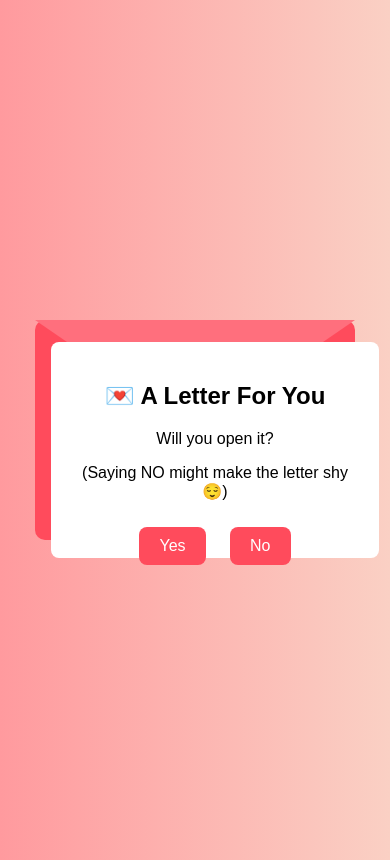
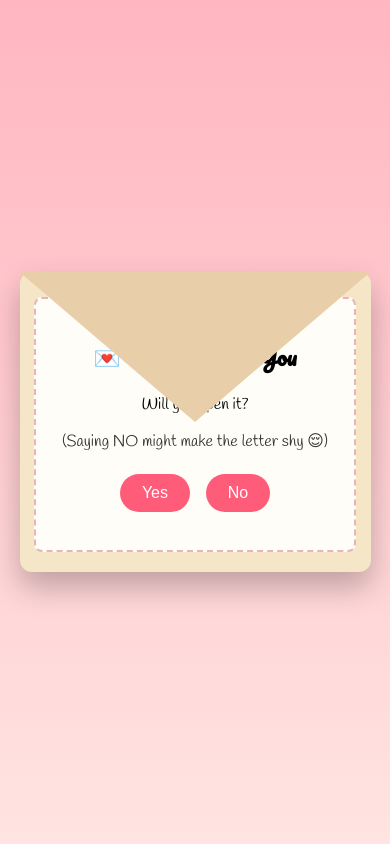
Before and after one commit to asevensmentor-maker/Promise-Day, a plain HTML site: page index.html in a window 390 px wide. Drawn offline with Linux system fonts and the light colour scheme.

Commit message:
Refactor styles for body and envelope components

```diff
--- a/style.css
+++ b/style.css
@@ -1,33 +1,27 @@
+* {
+  box-sizing: border-box;
+}
+
 body {
-  background: linear-gradient(to right, #ff9a9e, #fad0c4);
-  font-family: Arial, sans-serif;
+  margin: 0;
+  height: 100vh;
+  background: linear-gradient(to bottom, #ffb6c1, #ffe4e1);
   display: flex;
   justify-content: center;
   align-items: center;
-  height: 100vh;
-  overflow: hidden;
-}
-
-/* Hearts animation */
-.hearts::before {
-  content: "💖 💕 💗 💓 💘";
-  position: absolute;
-  animation: float 6s infinite linear;
-  font-size: 24px;
-}
-
-@keyframes float {
-  0% { transform: translateY(100vh); opacity: 1; }
-  100% { transform: translateY(-10vh); opacity: 0; }
+  font-family: 'Handlee', cursive;
 }
 
 /* Envelope */
 .envelope {
+  width: 90%;
+  max-width: 420px;
+  height: 300px;
+  background: #f5e6c8;
+  border-radius: 12px;
   position: relative;
-  width: 320px;
-  height: 220px;
-  background: #ff4b5c;
-  border-radius: 10px;
+  box-shadow: 0 15px 30px rgba(0,0,0,0.25);
+  transition: transform 0.6s;
 }
 
 .flap {
@@ -35,10 +29,10 @@ body {
   top: 0;
   width: 100%;
   height: 50%;
-  background: #ff6f7d;
+  background: #e8cfa9;
   clip-path: polygon(0 0, 50% 100%, 100% 0);
+  transform-origin: top;
   transition: transform 1s;
-  transform-origin: top;
 }
 
 .envelope.open .flap {
@@ -46,41 +40,67 @@ body {
 }
 
 .letter {
-  position: absolute;
-  background: white;
-  width: 90%;
-  height: 80%;
-  top: 10%;
-  left: 5%;
+  background: #fffdf8;
+  width: 92%;
+  height: 85%;
+  margin: auto;
+  margin-top: 7%;
+  border-radius: 8px;
   padding: 20px;
-  border-radius: 8px;
   text-align: center;
+  border: 2px dashed #e8b4b8;
 }
 
+.letter h2 {
+  font-family: 'Pacifico', cursive;
+  font-size: 26px;
+}
+
+.letter p {
+  font-size: 18px;
+}
+
+.hint {
+  font-size: 14px;
+  opacity: 0.8;
+}
+
+.buttons {
+  margin-top: 15px;
+}
+
+button {
+  padding: 10px 22px;
+  margin: 6px;
+  border: none;
+  border-radius: 20px;
+  background: #ff5c7a;
+  color: white;
+  font-size: 16px;
+  cursor: pointer;
+}
+
+button:hover {
+  background: #ff2f5d;
+}
+
+/* Cards */
 .card {
-  background: white;
-  padding: 30px;
+  width: 90%;
+  max-width: 360px;
+  background: #fff;
+  padding: 25px;
+  border-radius: 12px;
   text-align: center;
-  border-radius: 12px;
-  width: 300px;
   box-shadow: 0 10px 25px rgba(0,0,0,0.2);
 }
 
-button {
-  padding: 10px 20px;
-  margin: 10px;
-  border: none;
-  border-radius: 8px;
-  cursor: pointer;
-  background: #ff4b5c;
-  color: white;
-  font-size: 16px;
-}
-
 input {
-  padding: 8px;
-  width: 80%;
+  width: 85%;
+  padding: 10px;
   margin-top: 10px;
+  border-radius: 10px;
+  border: 1px solid #ccc;
 }
 
 .hidden {
@@ -89,4 +109,16 @@ input {
 
 #error {
   color: red;
+  margin-top: 8px;
 }
+
+/* Mobile tweaks */
+@media (max-width: 480px) {
+  .letter h2 {
+    font-size: 22px;
+  }
+
+  .letter p {
+    font-size: 16px;
+  }
+}
```
